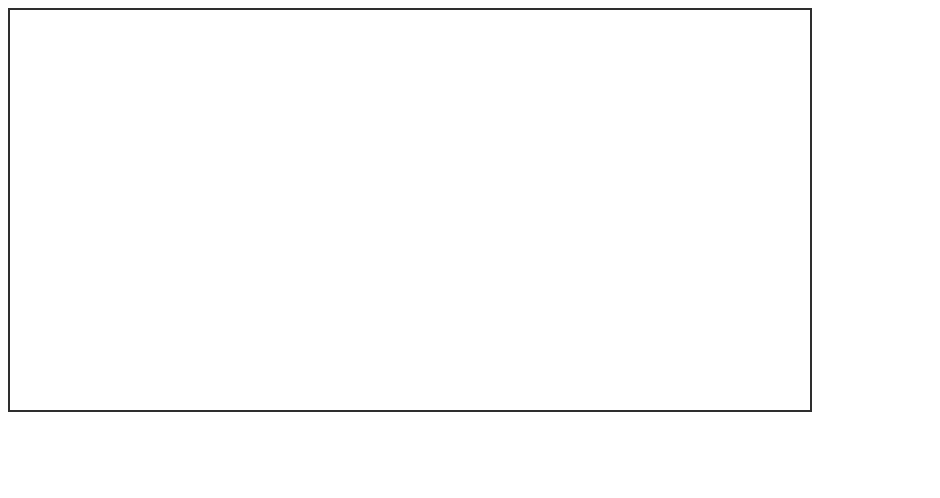
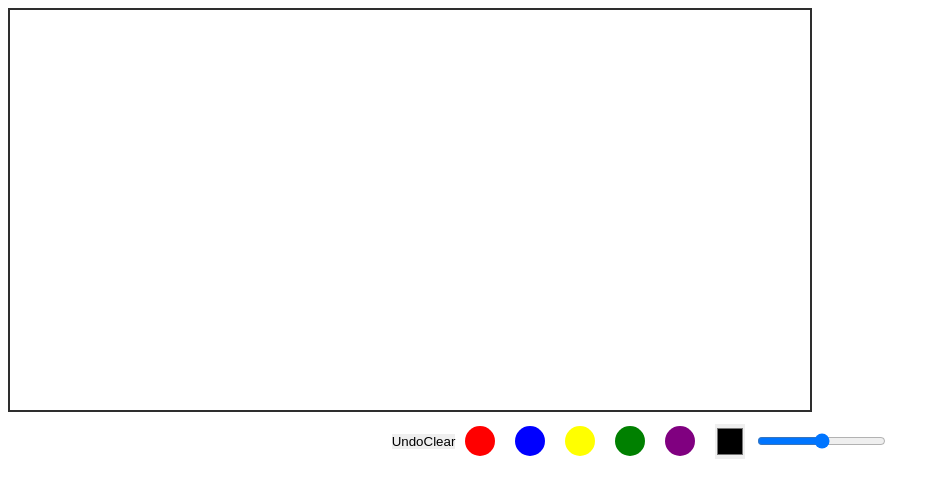
Before and after one commit to sakuya55688/quicksketch, a React (Create React App) app: page / in a window 1280 px wide. Shown: the top 498 px of the page, without its empty margins (0-940 px from the left). Built offline with nearby package versions, Linux system fonts and the light colour scheme.

Commit message:
make initialization with react hooks and add line width with pressure

```diff
--- a/src/Canvas.css
+++ b/src/Canvas.css
@@ -2,3 +2,33 @@
   border: 2px rgb(46, 46, 46) solid;
   touch-action: none; /* disable drag */
 }
+#canvas:hover {
+  cursor: crosshair;
+}
+
+.function-blocks {
+  height: 50px;
+  display: flex;
+  justify-content: center;
+  flex-direction: row;
+  align-items: center;
+}
+.color-blocks {
+
+  display: flex;
+  flex-direction: row;
+}
+.color-block {
+  width: 30px;
+  height: 30px;
+  border-radius: 50%;
+
+  margin: 0 10px;
+}
+
+.color-picker {
+  width: 30px;
+  height: 35px;
+  border: 0;
+  margin: 0 10px;
+}
--- a/src/Canvas.js
+++ b/src/Canvas.js
@@ -1,65 +1,104 @@
 import "./Canvas.css";
-import { useState } from "react";
+import { useState, useEffect, useRef } from "react";
 
 const Canvas = () => {
 
-    window.addEventListener("load", function(){
-        const canvas = document.querySelector("#canvas");
-        const ctx = canvas.getContext('2d');
+    const commonColors = ["red","blue","yellow","green","purple"];
 
+    const [isDrawing, setIsDrawing] = useState(false);
+    const [lineWidth, setLineWidth] = useState(1.7);
+    const [lineColor, setLineColor] = useState("black");
+
+    const canvasRef = useRef(null);
+    const ctxRef = useRef(null);
+
+    //initial canvas and context
+    useEffect(() => {
+
+        const canvas = canvasRef.current;
         canvas.height = 400;
         canvas.width = 800;
 
-        let painting = false;
-        let lineWidth = 1.7;
-        let mouse = {x: 0, y: 0};
+        const ctx = canvas.getContext('2d');
 
-        function startPosition(e){
-            painting = true;
+        ctx.lineCap = "round";
+        ctxRef.current = ctx;
 
-            /* Making Dot Possible */
-            ctx.lineTo(e.pageX - this.offsetLeft -1, e.pageY - this.offsetTop -1);
-            ctx.stroke();
-            draw(e);
+    }, []);
+
+
+
+    const startDrawing = ({nativeEvent, pressure}) => {
+        setIsDrawing(true);
+        const {offsetX , offsetY} = nativeEvent;
+        /* Draw the Dot Possible */
+        ctxRef.current.lineWidth = lineWidth * pressure * 4.5;
+        ctxRef.current.strokeStyle = lineColor;
+
+        ctxRef.current.lineTo(offsetX , offsetY);
+        ctxRef.current.stroke();
+        draw({nativeEvent});
+
+        //console.log(pressure * 8)
+
     }
-        function finishedPosition(e){
-            painting = false;
-            ctx.beginPath();
+    const finishDrawing = (e) => {
+        setIsDrawing(false);
+        ctxRef.current.beginPath();
     }
     function changeCursor(){
-            canvas.style.cursor = "crosshair";
+        canvasRef.current.style.cursor = "crosshair";
     }
+    const draw = ({nativeEvent,pressure}) => {
 
-        function draw(e){
-            if(!painting) return;
-            ctx.lineWidth = lineWidth;
-            ctx.lineCap = "round";
+        if(!isDrawing) return;
 
-            //ctx.lineTo(e.clientX, e.clientX);
-            ctx.lineTo(e.pageX - this.offsetLeft, e.pageY - this.offsetTop);
-            ctx.stroke();
+        const {offsetX, offsetY} = nativeEvent;
+        ctxRef.current.lineWidth = lineWidth * pressure * 5;
 
-            ctx.beginPath();
-            ctx.lineTo(e.pageX - this.offsetLeft, e.pageY - this.offsetTop);
+        ctxRef.current.lineTo(offsetX, offsetY);
+        ctxRef.current.stroke();
+
+        ctxRef.current.beginPath();
+        ctxRef.current.lineTo(offsetX, offsetY);
+
+        console.log(lineColor);
     }
 
 
-        canvas.addEventListener("pointerdown", startPosition);
-        canvas.addEventListener("pointerup", finishedPosition);
-        canvas.addEventListener("pointermove", draw);
-        canvas.addEventListener("pointerover", changeCursor);
-    });
+    function changeColor(value){
+        let newColor = "" + value;
+        setLineColor(newColor);
 
-
-
-
+    }
+    function changeLineWidth(newWidth){
+        setLineWidth(newWidth);
+    }
 
     return (
         <>
-            <canvas id="canvas"></canvas>
+            <canvas id="canvas"
+                onPointerDown={(e) => startDrawing(e)}
+                onPointerUp={finishDrawing}
+                onPointerMove={draw}
+                ref={canvasRef}
+            ></canvas>
 
+            <div className="function-blocks">
+                <button className="undo-btn">Undo</button>
+                <button className="clear-btn">Clear</button>
                 <div className="color-blocks">
-
+                    {
+                    commonColors.map((color)=>(
+                        <div className="color-block" id={color} key={color}
+                            style={{backgroundColor: "" + color}}
+                            onClick={(e) => changeColor(e.target.id)}
+                        ></div>
+                    ))
+                    }
+                </div>
+                <input type="color" onInput={(e) => changeColor(e.target.value)} className="color-picker" />
+                <input type="range" onInput={(e) => changeLineWidth(e.target.value)} className="line-width" />
             </div>
         </>
      );
```
Lines whose indentation alone changed are shown as unchanged.
